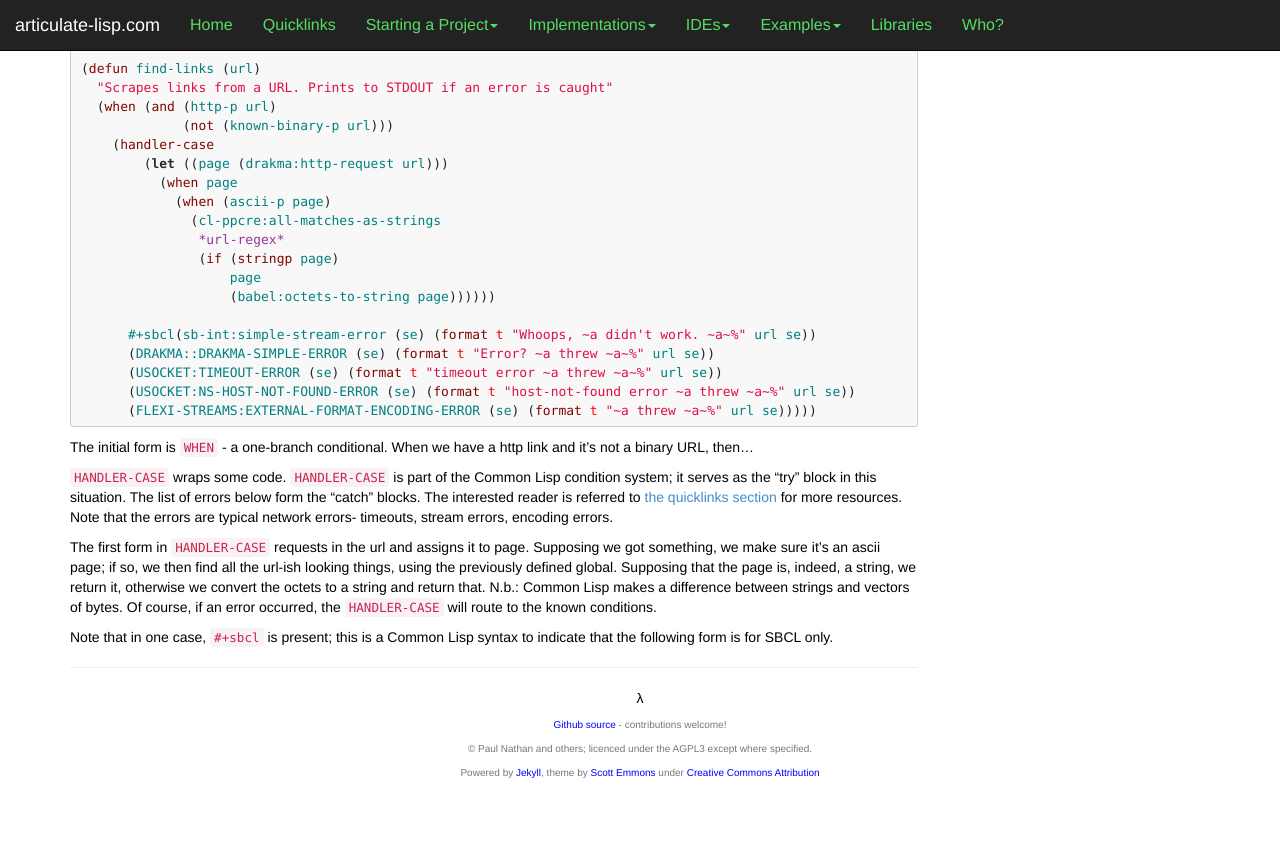
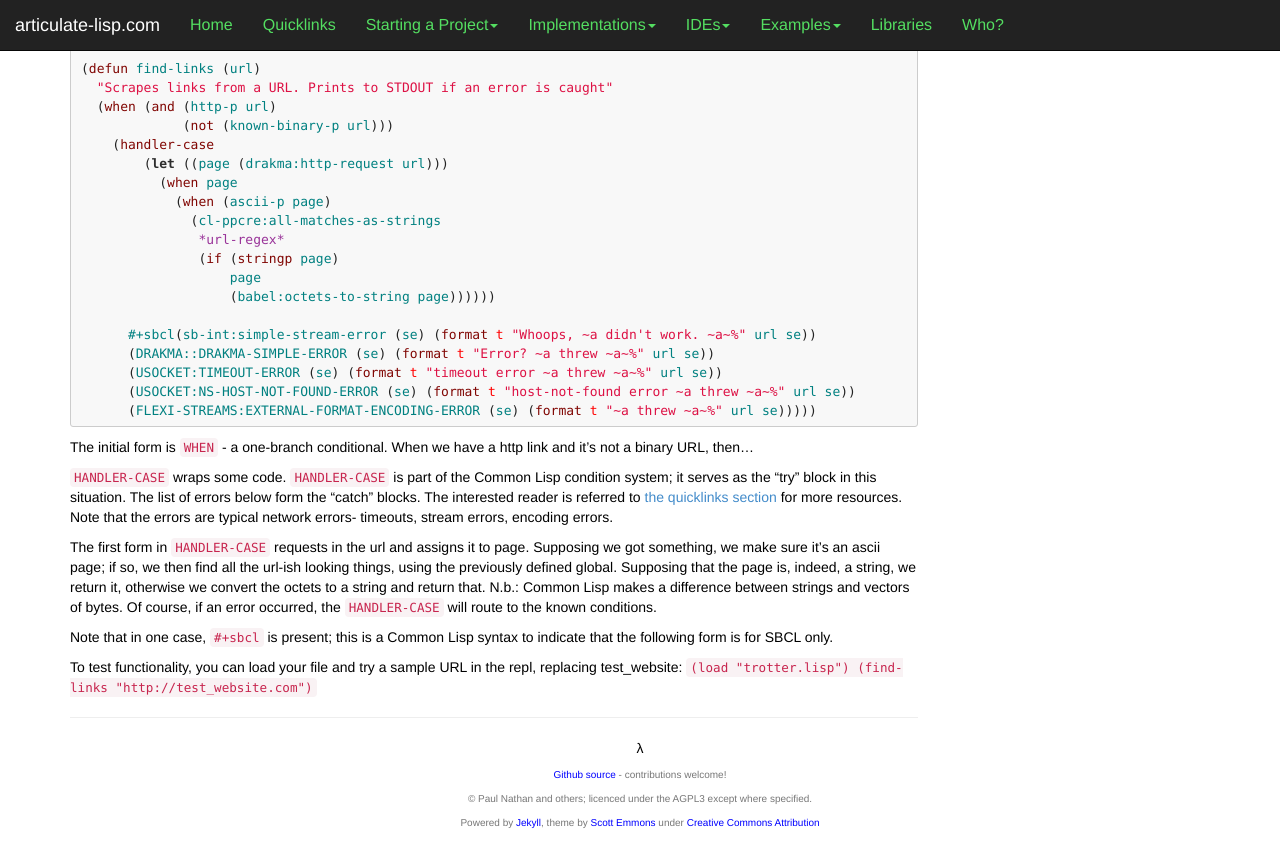
Before and after one commit to articulate-common-lisp/articulate-common-lisp.github.io, a Jekyll site: the page built from examples/trotter.html, in a window 1280 px wide and 900 px high, scrolled down 1104 px. Shown: the top 867 px of the window. Built offline with Jekyll 4.4.1, drawn with Linux system fonts in a browser that asks for light colours; Markdown is read by kramdown in place of the engine named in the settings.

Commit message:
Update trotter.html
Added example case for testing functionality, for beginners.

```diff
--- a/examples/trotter.html
+++ b/examples/trotter.html
@@ -62,4 +62,11 @@ layout: default
 <p><code>HANDLER-CASE</code> wraps some code. <code>HANDLER-CASE</code> is part of the Common Lisp condition system; it serves as the &#8220;try&#8221; block in this situation. The list of errors below form the &#8220;catch&#8221; blocks. The interested reader is referred to <a href="../quicklinks.html">the quicklinks section</a> for more resources. Note that the errors are typical network errors- timeouts, stream errors, encoding errors.</p>
 <p>The first form in <code>HANDLER-CASE</code> requests in the url and assigns it to page. Supposing we got something, we make sure it&#8217;s an ascii page; if so, we then find all the url-ish looking things, using the previously defined global. Supposing that the page is, indeed, a string, we return it, otherwise we convert the octets to a string and return that. N.b.: Common Lisp makes a difference between strings and vectors of bytes. Of course, if an error occurred, the <code>HANDLER-CASE</code> will route to the known conditions.</p>
 <p>Note that in one case, <code>#+sbcl</code> is present; this is a Common Lisp syntax to indicate that the following form is for SBCL only.</p>
+<p>To test functionality, you can load your file and try a sample URL in the repl, replacing test_website:
+  <code>
+    (load "trotter.lisp")
+    (find-links "http://test_website.com")
+
+  </code>
+
 <hr/>
```
